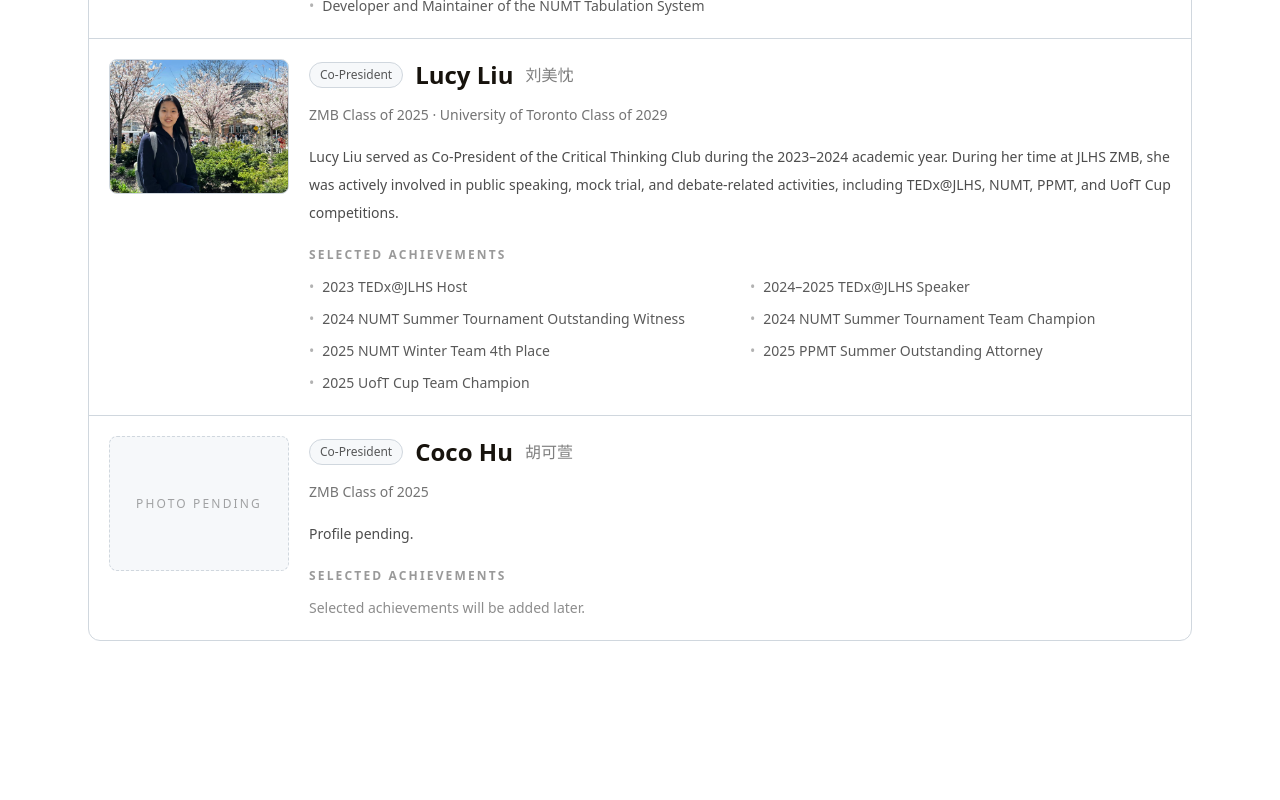
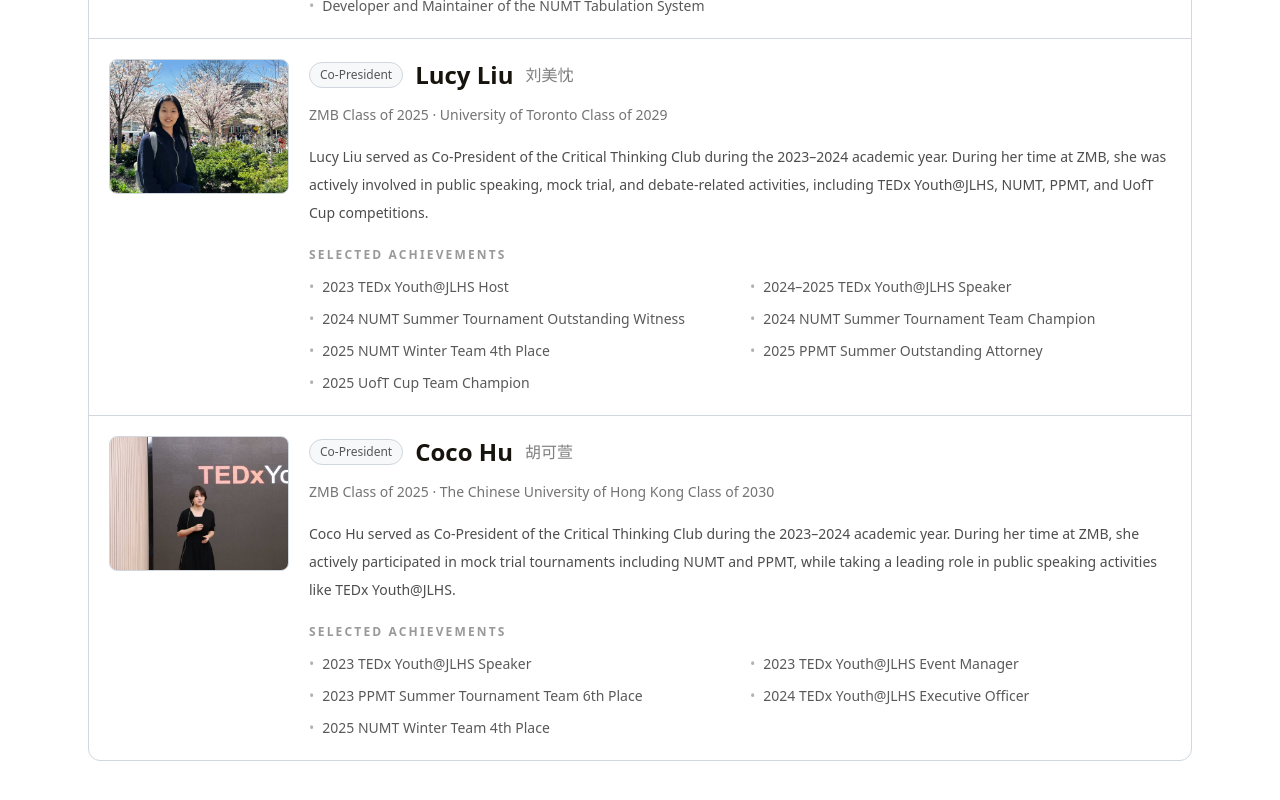
Before and after one commit to henrywyx0730/jlhsctc-official-website, a Next.js app: page /presidents in a window 1280 px wide. Shown: the part 798-1598 px from the top of the page. Before the commit the page ends 1487 px from the top, so only its background shows below. Built offline with nearby package versions, Linux system fonts and the light colour scheme.

Commit message:
v0.4.2: update Coco Hu profile

```diff
--- a/app/presidents/page.js
+++ b/app/presidents/page.js
@@ -13,11 +13,11 @@ const presidentTerms = [
         image: "/president-profiles/henry-wu.jpg",
         bio: "Henry Wu served as President of the Critical Thinking Club during the 2023–2024 academic year. As one of the club’s leading organizers, he helped shape CTC into a student-led space for critical discussion, public reasoning, legal argumentation, and civic-minded intellectual exchange. With extensive experience in mock trial, public speaking, student leadership, and event organization, he contributed to the club’s long-term structure and identity while promoting a culture of clear thinking, persuasive communication, and rigorous debate.",
         achievements: [
-          "2023 TEDx@JLHS Speaker",
+          "2023 TEDx Youth@JLHS Speaker",
           "2023 NUMT Summer Tournament Outstanding Attorney",
           "2024 NUMT Summer Tournament Outstanding Attorney",
           "2024 NUMT Summer Tournament Team Champion",
-          "2024–2025 TEDx@JLHS Curator",
+          "2024–2025 TEDx Youth@JLHS Curator",
           "NUMT Organizing Committee Member",
           "Developer and Maintainer of the NUMT Tabulation System",
         ],
@@ -29,10 +29,10 @@ const presidentTerms = [
         education:
           "ZMB Class of 2025 · University of Toronto Class of 2029",
         image: "/president-profiles/lucy-liu.png",
-        bio: "Lucy Liu served as Co-President of the Critical Thinking Club during the 2023–2024 academic year. During her time at JLHS ZMB, she was actively involved in public speaking, mock trial, and debate-related activities, including TEDx@JLHS, NUMT, PPMT, and UofT Cup competitions.",
+        bio: "Lucy Liu served as Co-President of the Critical Thinking Club during the 2023–2024 academic year. During her time at ZMB, she was actively involved in public speaking, mock trial, and debate-related activities, including TEDx Youth@JLHS, NUMT, PPMT, and UofT Cup competitions.",
         achievements: [
-          "2023 TEDx@JLHS Host",
-          "2024–2025 TEDx@JLHS Speaker",
+          "2023 TEDx Youth@JLHS Host",
+          "2024–2025 TEDx Youth@JLHS Speaker",
           "2024 NUMT Summer Tournament Outstanding Witness",
           "2024 NUMT Summer Tournament Team Champion",
           "2025 NUMT Winter Team 4th Place",
@@ -44,10 +44,16 @@ const presidentTerms = [
         name: "Coco Hu",
         chineseName: "胡可萱",
         role: "Co-President",
-        education: "ZMB Class of 2025",
-        image: null,
-        bio: "Profile pending.",
-        achievements: [],
+        education: "ZMB Class of 2025 · The Chinese University of Hong Kong Class of 2030",
+        image: "/president-profiles/coco-hu.png",
+        bio: "Coco Hu served as Co-President of the Critical Thinking Club during the 2023–2024 academic year. During her time at ZMB, she actively participated in mock trial tournaments including NUMT and PPMT, while taking a leading role in public speaking activities like TEDx Youth@JLHS.",
+        achievements: [
+          "2023 TEDx Youth@JLHS Speaker",
+          "2023 TEDx Youth@JLHS Event Manager",
+          "2023 PPMT Summer Tournament Team 6th Place",
+          "2024 TEDx Youth@JLHS Executive Officer",
+          "2025 NUMT Winter Team 4th Place",
+        ],
       },
     ],
   },
```
Also changed, not shown: public/president-profiles/coco-hu.png (added).
